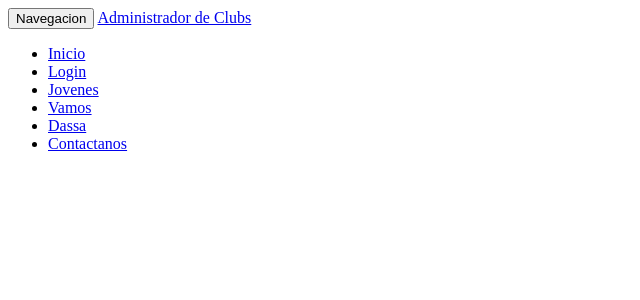
After one commit to alext30/appasoss, a PHP site: page /modules/menu.php in a window 1280 px wide. The commit adds this page. Shown: the top 300 px of the page, without its empty margins (0-640 px from the left). Run offline with PHP 8.4, Linux system fonts and the light colour scheme.

Commit message:
Agregado Carpetas modules Index modificado el menu y el Carrousel de imagenes logos

```diff
--- a/index.php
+++ b/index.php
@@ -1,9 +1,5 @@
 <!DOCTYPE html>
-<!--
-To change this license header, choose License Headers in Project Properties.
-To change this template file, choose Tools | Templates
-and open the template in the editor.
--->
+
 <html>
     <head>
         <meta charset="UTF-8">
--- /dev/null
+++ b/modules/menu.php
@@ -0,0 +1,29 @@
+<!DOCTYPE html>
+
+ <header id="header">
+        <nav class="navbar navbar-fixed-top" role="banner">
+            <div class="container">
+                <div class="navbar-header">
+                    <button type="button" class="navbar-toggle" data-toggle="collapse" data-target=".navbar-collapse">
+                        <span class="sr-only">Navegacion </span>
+                        <span class="icon-bar"></span>
+                        <span class="icon-bar"></span>
+                        <span class="icon-bar"></span>
+                    </button>
+                    <a class="navbar-brand" href="index.php">Administrador de Clubs</a>
+                </div>
+
+                <div class="collapse navbar-collapse navbar-right">
+                    <ul class="nav navbar-nav">
+                        <li class="active"><a href="index.html">Inicio</a></li>
+                        <li><a href="about-us.html">Login</a></li>
+                        <li><a href="services.html">Jovenes</a></li>
+                        <li><a href="portfolio.html">Vamos </a></li>
+                        <li><a href="blog.html">Dassa</a></li>
+                        <li><a href="contact-us.html">Contactanos</a></li>
+                    </ul>
+                </div>
+            </div><!--/.container-->
+        </nav><!--/nav-->
+
+ </header><!--/header-->
```
Also changed, not shown: index.html (+5 -6 lines), modules/footer.php (added, +22 -0 lines), images/Aso/CiercomB.jpg (added), images/Aso/CinduB.jpg (added), images/Aso/CitexB.jpg (added), images/Aso/LOGO-CINDU.png (added), images/Aso/Sistemas.jpg (added), images/Aso/SistemasB.jpg (added), images/Aso/citex-log.png (added), images/Aso/citexlogo1.jpg (added), images/Aso/logo-carrera.jpg (added), images/Aso/logo-web-automotriz.png (added), images/Aso/logo-web-electrico.png (added), 1 other file.
